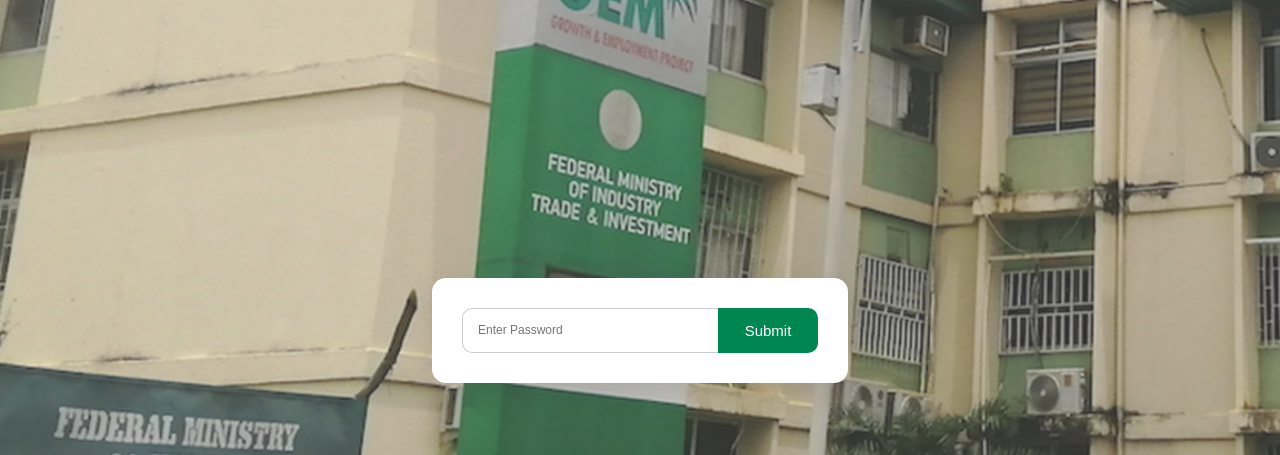
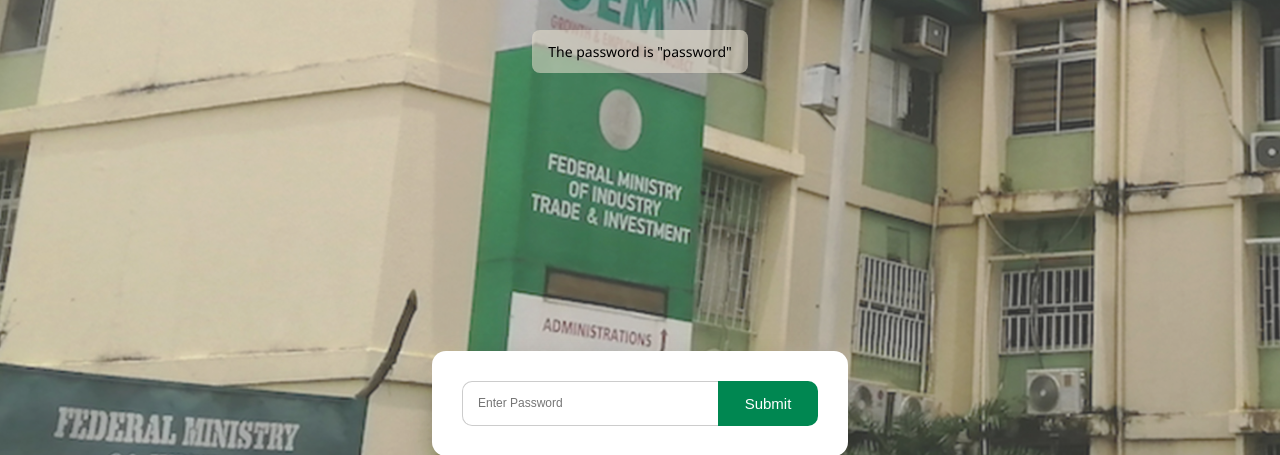
Before and after one commit to j-for-joshua/data-collection-system, a Flask app: page /export_data in a window 1280 px wide. Shown: the part 109-564 px from the top of the page. Run offline with Flask 3, Linux system fonts and the light colour scheme.

Commit message:
modified:   app.py 	modified:   static/style.css 	modified:   templates/export_data.html 	modified:   templates/homepage.html

```diff
--- a/app.py
+++ b/app.py
@@ -21,7 +21,7 @@ class Staff_data(db.Model):
     gl = db.Column(db.Integer, nullable=False)
     step = db.Column(db.Integer, nullable=False)
 
-@app.route("/home")
+@app.route("/")
 def home():
     return render_template("homepage.html")
 
--- a/static/style.css
+++ b/static/style.css
@@ -132,3 +132,13 @@ button:hover {
   border-radius: 8px;
   margin-top: 15px;
 }
+
+p {
+  background: #ede4d488;
+  padding: 12px 16px;
+  border-radius: 8px;
+  width: fit-content;
+  margin: 30px auto 0 auto;
+  color: black;
+  font-size: 14px;
+  }
--- a/templates/export_data.html
+++ b/templates/export_data.html
@@ -24,7 +24,7 @@
                 {% endfor %}
             {% endif %}
         {% endwith %}
-
+        <p>The password is "password"</p>
         <div class = "container">
             <form method = "POST" action = "/export_data">
                 <input type = text name = "password" placeholder = "Enter Password">
--- a/templates/homepage.html
+++ b/templates/homepage.html
@@ -27,6 +27,9 @@
             {% endfor %}
         {% endif %}
     {% endwith %}
+
+    <p>Use "12345" or "54321" to test</p>
+
     <div class = "container">
         <form method = "POST" action = "/submit">
             <input type = "number" name = "ippis" placeholder = "Validate IPPIS">
```
